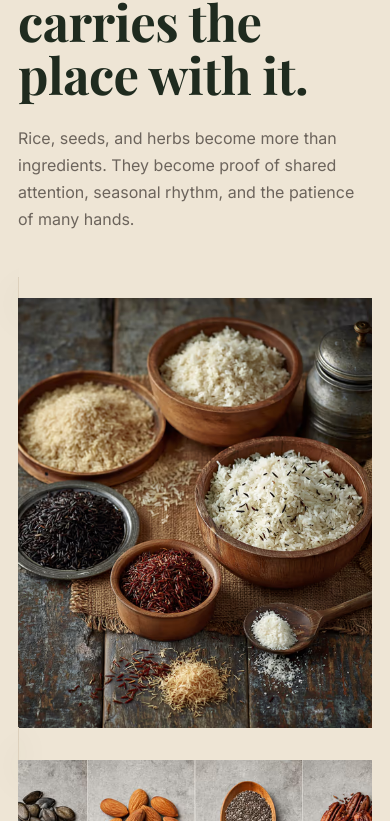
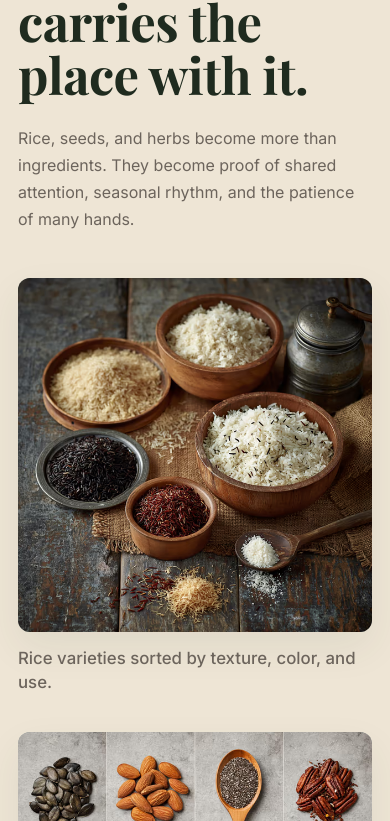
Before and after one commit to robert-laws/rooted, a website built with Vite: page index.html in a window 390 px wide. Shown: the part 2485-3306 px from the top of the page. Built offline with nearby package versions, Linux system fonts and the light colour scheme.

Commit message:
Fix harvest card responsive layout

```diff
--- a/src/main.js
+++ b/src/main.js
@@ -151,8 +151,12 @@ document.querySelector("#app").innerHTML = `
   </footer>
 `;
 
+const scrollToHash = () => {
+  document.querySelector(window.location.hash)?.scrollIntoView({ block: "start" });
+};
+
 if (window.location.hash) {
-  window.requestAnimationFrame(() => {
-    document.querySelector(window.location.hash)?.scrollIntoView();
-  });
+  window.requestAnimationFrame(scrollToHash);
+  window.addEventListener("load", () => window.requestAnimationFrame(scrollToHash), { once: true });
+  window.setTimeout(scrollToHash, 250);
 }
--- a/src/styles.css
+++ b/src/styles.css
@@ -218,6 +218,12 @@ p {
   padding: clamp(74px, 10vw, 146px) clamp(22px, 6vw, 96px);
 }
 
+.land-section,
+.harvest-section,
+.belonging-section {
+  scroll-margin-top: 96px;
+}
+
 .section-copy {
   max-width: 560px;
 }
@@ -255,7 +261,7 @@ p {
 }
 
 .harvest-section {
-  padding: clamp(78px, 11vw, 156px) clamp(22px, 6vw, 96px);
+  padding: clamp(78px, 11vw, 156px) clamp(22px, 6vw, 96px) clamp(84px, 9vw, 128px);
   background: #eee5d5;
 }
 
@@ -278,27 +284,44 @@ p {
 .harvest-grid {
   display: grid;
   grid-template-columns: repeat(3, minmax(0, 1fr));
-  gap: clamp(18px, 2.2vw, 32px);
+  gap: clamp(24px, 3vw, 44px);
+  align-items: start;
 }
 
 figure {
   margin: 0;
 }
 
+.harvest-grid figure {
+  display: grid;
+  grid-template-rows: auto auto;
+  gap: 22px;
+  min-width: 0;
+}
+
 .harvest-image {
+  display: block;
+  width: 100%;
   aspect-ratio: 0.82;
   overflow: hidden;
   background: var(--color-info);
-  border: 1px solid var(--color-border);
   border-radius: var(--radius-md);
   box-shadow: 0 16px 38px rgba(47, 74, 52, 0.08);
 }
 
+.harvest-image img {
+  display: block;
+  width: 100%;
+  height: 100%;
+}
+
 figcaption {
-  margin-top: 14px;
+  max-width: 18rem;
+  margin: 0;
   color: var(--color-text-muted);
-  font-size: 0.95rem;
-  line-height: 1.5;
+  font-size: clamp(1rem, 1.35vw, 1.2rem);
+  font-weight: 500;
+  line-height: 1.42;
 }
 
 .belonging-section {
@@ -441,8 +464,7 @@ figcaption {
 
   .intro-section,
   .story-section,
-  .harvest-heading,
-  .harvest-grid {
+  .harvest-heading {
     grid-template-columns: 1fr;
   }
 
@@ -468,11 +490,12 @@ figcaption {
   }
 
   .harvest-grid {
-    gap: 32px;
+    grid-template-columns: repeat(2, minmax(0, 1fr));
+    gap: 36px 24px;
   }
 
   .harvest-image {
-    aspect-ratio: 1;
+    aspect-ratio: 0.86;
   }
 }
 
@@ -512,6 +535,31 @@ figcaption {
     padding-inline: 18px;
   }
 
+  .land-section,
+  .harvest-section,
+  .belonging-section {
+    scroll-margin-top: 82px;
+  }
+
+  .harvest-grid {
+    grid-template-columns: 1fr;
+    gap: 38px;
+  }
+
+  .harvest-grid figure {
+    gap: 14px;
+  }
+
+  .harvest-image {
+    aspect-ratio: 1;
+  }
+
+  figcaption {
+    max-width: 100%;
+    font-size: 1.05rem;
+    line-height: 1.45;
+  }
+
   .intro-section p {
     font-size: clamp(2rem, 11vw, 3.4rem);
   }
```
